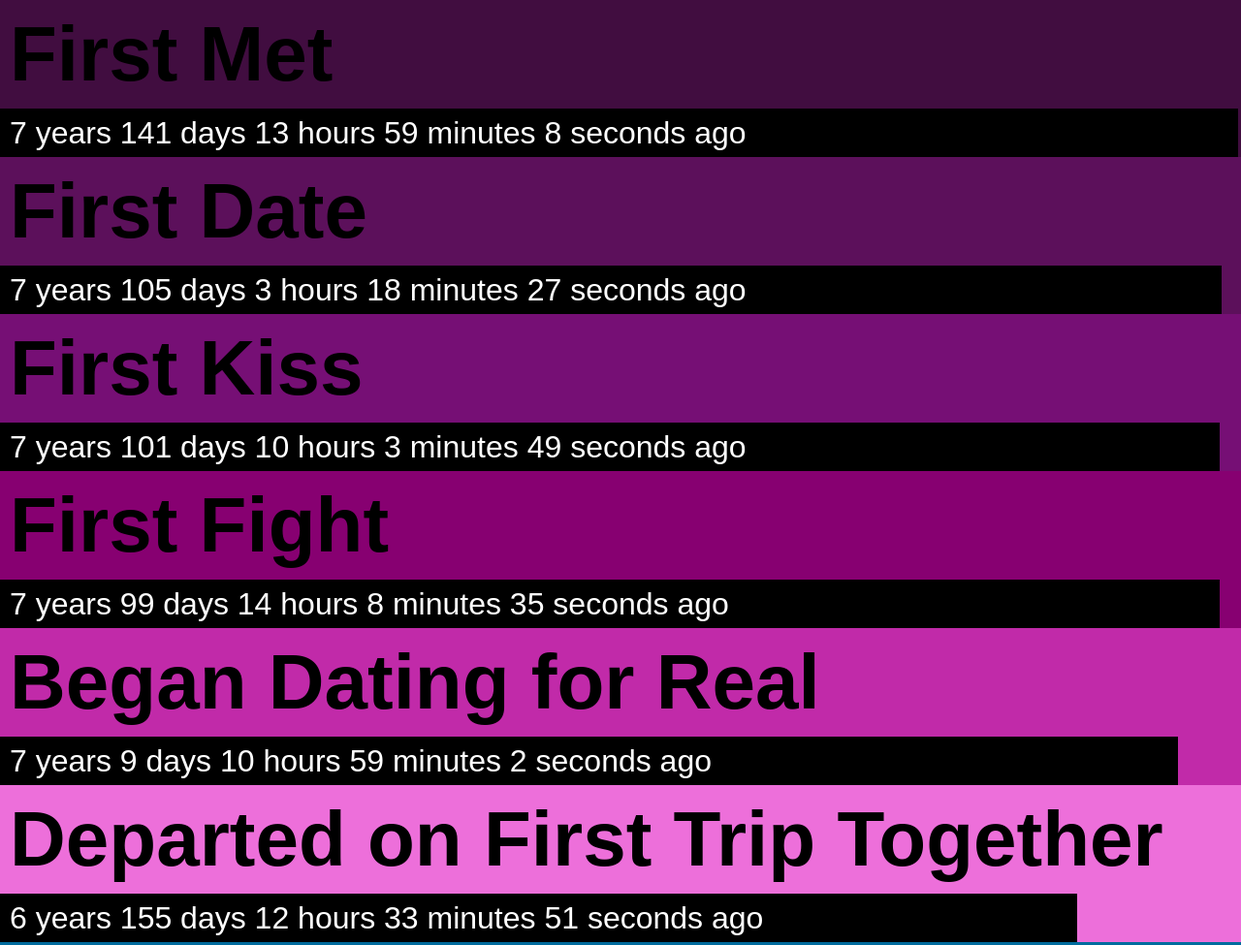
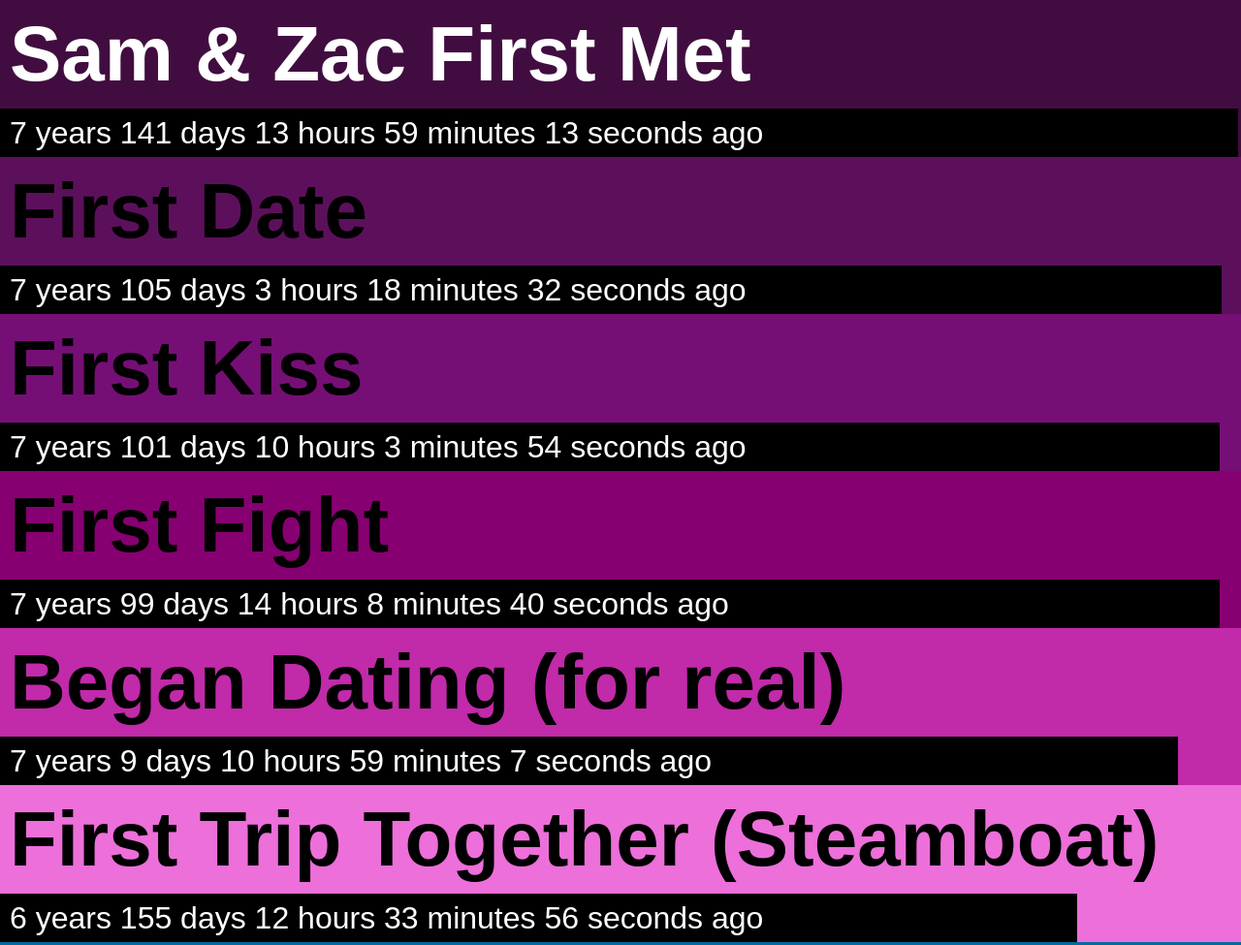
Before and after one commit to zacclark/samand.zacclark.com, a plain HTML site: page timeline.html in a window 1280 px wide. Shown: the top 975 px of the page at 97% size. Drawn offline with nearby package versions, Linux system fonts and the light colour scheme.

Commit message:
Animation and such

```diff
--- a/timeline.html
+++ b/timeline.html
@@ -3,14 +3,24 @@
 		<title>Sam + Zac :: Save the Date</title>
 		<style type="text/css">
 			* { margin: 0; padding: 0; }
-			body { font-family: sans-serif; }
+			html { min-height: 100%; }
+			body { font-family: sans-serif; background: #410d40; min-height: 100%; position: relative; }
+
 			.event { width: 100%; }
 			.event h2 { margin-left: 10px; font-size: 80px; padding: 10px 0; }
+			.event h2 a { text-decoration: underline; color: #555; }
 			.event .timetrack { position: relative; height: 50px; width: 100%; overflow: hidden; }
 			.event .timetrack .label, .event .timetrack .fill_label { position: absolute; font-size: 32px; line-height: 50px; bottom: 0; left: 10px; }
 			.event .timetrack .label { z-index: 0; color: #000; }
 			.event .timetrack .fill { z-index: 1; position: absolute; top: 0; left: 0; bottom: 0; width: 500px; background: #000; overflow: hidden; }
 			.event .timetrack .fill_label { z-index: 2; color: #fff; width: 1000px; }
+
+			.event.rsvp { padding: 20px 0; display: none; }
+			.event.rsvp a { width: 400px; padding: 20px; text-align: center; display: block; margin: auto; font-size: 60px; background: #99ef4c; border-radius: 20px; text-decoration: none; color: #111; font-weight: bold; }
+			.event.rsvp a:hover { background-color: #111; color: #fff; }
+
+			#loading { position: absolute; top: 50%; margin-top: -150px; text-align: center; width: 100%; height: 300px; background: url(./heart.png) no-repeat center center; }
+			#timeline { display: none; }
 		</style>
 		<script type="text/javascript" src="http://code.jquery.com/jquery-1.8.3.min.js"></script>
 		<script type="html/template" id="event_template">
@@ -45,9 +55,13 @@
 					"#7ab705",
 					"#a3ef11",
 					// lime green
-					"#b3cd38",
-					"rgb(224, 253, 89)",//"#e0fd59",
-					"#eefbb2"
+					// "#b3cd38",
+					// "rgb(224, 253, 89)",//"#e0fd59",
+					// "#eefbb2",
+					// new green
+					"#99ef4c",
+					"#ccff66",
+					"#e6ffb3"
 				],
 				Event: function(title, timestamp, milliseconds) {
 					this.title = title;
@@ -82,7 +96,7 @@
 	    			}
 				},
 				getMaxDifference: function() {
-					return this.timeDifference(new Date(), new Date("2005-08-20 00:00:00 MDT")).raw;
+					return this.timeDifference(new Date(), new Date(1124517600000)).raw;
 				},
 				eventTemplate: function(event) {
 					var contents = $("#event_template").html();
@@ -107,50 +121,68 @@
 					var $contents = $(contents);
 
 					var fillPercent = difference.raw / this.getMaxDifference();
-					$contents.find(".fill").css({"width": (fillPercent * 100) + "%" });
+					var fillPercentString = (fillPercent * 100) + "%";
+					$contents.find(".fill").css({"width": fillPercentString });
 
 					return $contents;
 				},
 				render: function() {
-					$("body").html("");
+					$("#timeline").html("");
 					var that = this;
 					$.each(this.events, function(i, item){
 						var itemHTML = that.eventTemplate(item);
 						itemHTML.css({"background": that.colors[i]});
-						$("body").append(itemHTML);
+
+						if (i == 0) {
+							itemHTML.css({"color":"#fff"});
+						}
+
+						$("#timeline").append(itemHTML);
 					});
+
+					if (!this.hasRendered) {
+						var time = 600;
+						$("#loading").fadeOut(time, function(){
+							$("#timeline").fadeIn(time);
+							$(".event.rsvp").fadeIn(time);
+							this.hasRendered = true;
+						});
+					}
 				},
 				setup: function() {
 					var Event = this.Event;
 					this.events = [
-						new Event("First Met", "2005-08-25 08:40:12 MDT", 1124980812000),
+						new Event("Sam & Zac First Met", "2005-08-25 08:40:12 MDT", 1124980812000),
 						new Event("First Date", "2005-09-30 19:20:53 MDT", 1128129653000),
 						new Event("First Kiss", "2005-10-04 12:35:31 MDT", 1128450931000),
 						new Event("First Fight", "2005-10-06 08:30:45 MDT", 1128609045000),
-						new Event("Began Dating for Real", "2006-01-04 11:40:18 MDT", 1136396418000),
-						new Event("Departed on First Trip Together", "2006-08-11 10:05:29 MDT", 1155312329000),
+						new Event("Began Dating (for real)", "2006-01-04 11:40:18 MDT", 1136396418000),
+						new Event("First Trip Together (Steamboat)", "2006-08-11 10:05:29 MDT", 1155312329000),
 						new Event("Moved in Together", "2007-12-23 21:12:04 MDT", 1198465924000),
 						new Event("First Rental Together", "2009-04-31 16:54:51 MDT", 1241218491000),
 						new Event("First Condo Owned Together", "2010-05-31 14:30:34 MDT", 1275337834000),
-						new Event("First International Trip to Paris", "2011-06-01 08:45:02 MDT", 1306939502000),
-						new Event("Bridge lock stufffff &lt;3", "2011-06-04 14:16:27 GMT", 1307196987000),
+						new Event("First International Trip (Paris)", "2011-06-01 08:45:02 MDT", 1306939502000),
+						new Event("Love Lock (<a href='http://en.wikipedia.org/wiki/Love_padlocks'>details</a>)", "2011-06-04 14:16:27 GMT", 1307196987000),
 						new Event("Met Sam's Extended Family", "2011-07-01 23:25:40 MDT", 1309584340000),
 						new Event("Met Zac's Extended Family", "2012-08-10 17:30:25 MDT", 1344641425000),
 						new Event("Got Engaged", "2012-08-24 22:30:19 MDT", 1345869019000),
-						new Event("Will get married", "2013-05-27 14:00:55 MDT", 1369684855000)
+						new Event("Getting Married on 5/27/2013", "2013-05-27 14:00:55 MDT", 1369684855000)
 					];
+					this.hasRendered = false;
 				}
 			};
 
 			app.setup();
 
 			$(document).ready(function(){
-				app.render();
-				// var interval = setInterval(function(){ app.render() }, 1000);
+				// app.render();
+				var interval = setInterval(function(){ app.render() }, 1000);
 			});
 		</script>
 	</head>
 	<body>
-
+		<div id="timeline"></div>
+		<div class="event rsvp" style="background: #e6ffb3;"><a href="https://docs.google.com/spreadsheet/viewform?fromEmail=true&formkey=dHk1RzJuUldiSGx1RG5SR0lPSkxFMnc6MQ">Save the Date</a></div>
+		<div id="loading"></div>
 	</body>
 </html>
```
Also changed, not shown: heart.png (added).
